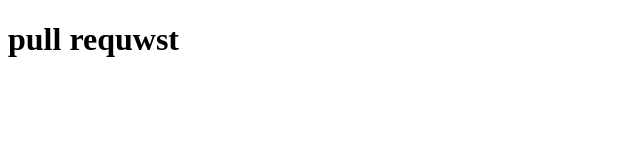
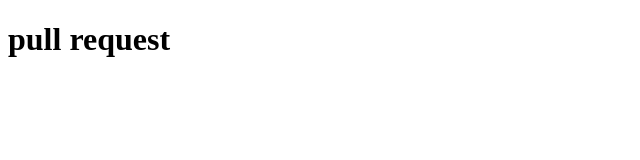
Before and after one commit to DemoTask/pullrequest, a plain HTML site: page index.html in a window 1280 px wide. Shown: the full height of the page, 0-640 px from the left. Drawn offline with Linux system fonts and the light colour scheme.

Commit message:
pullrequest

```diff
--- a/index.html
+++ b/index.html
@@ -6,6 +6,6 @@
     <title>Document</title>
 </head>
 <body>
-    <h1>pull requwst</h1>
+    <h1>pull request</h1>
 </body>
 </html>
```
